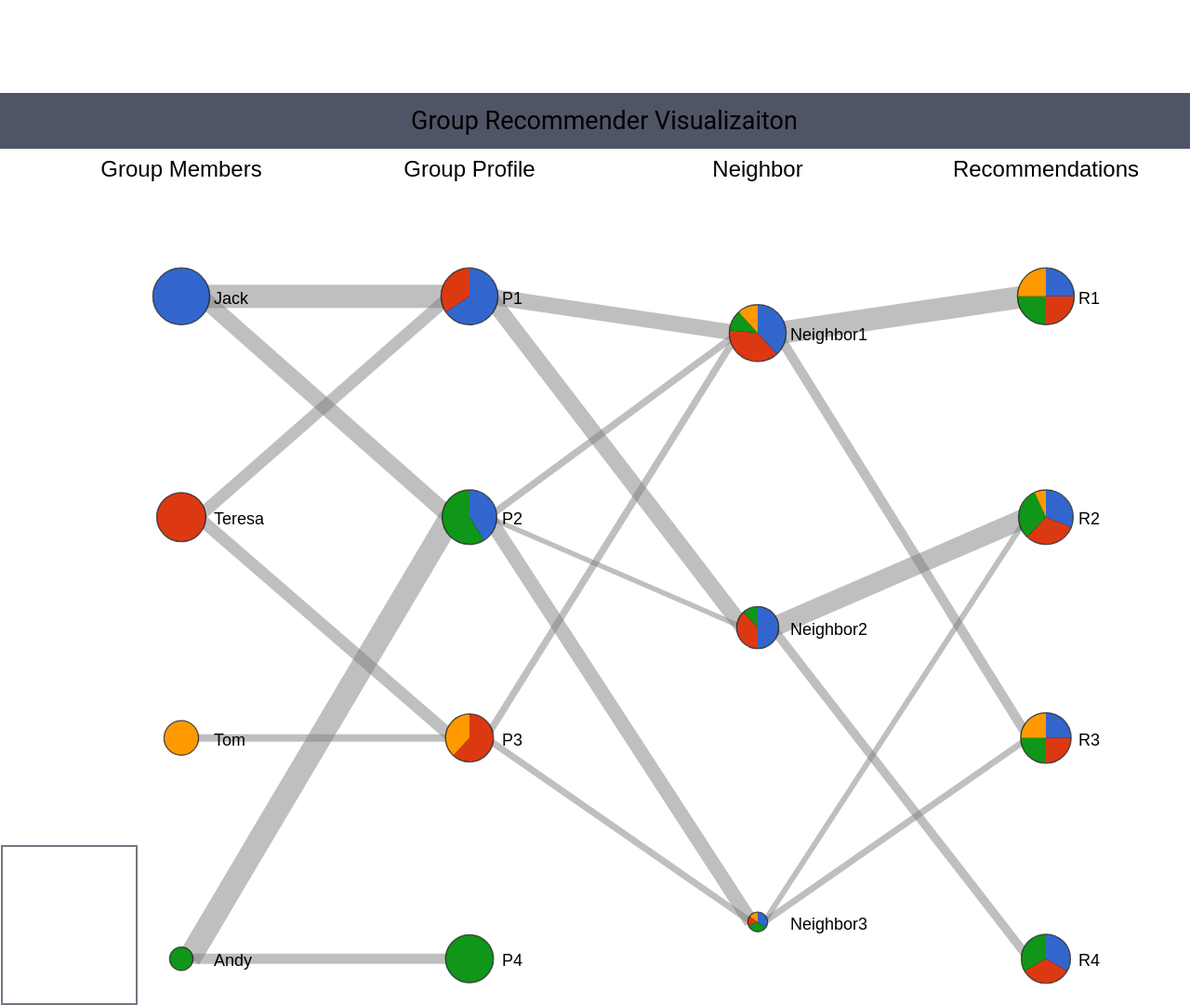
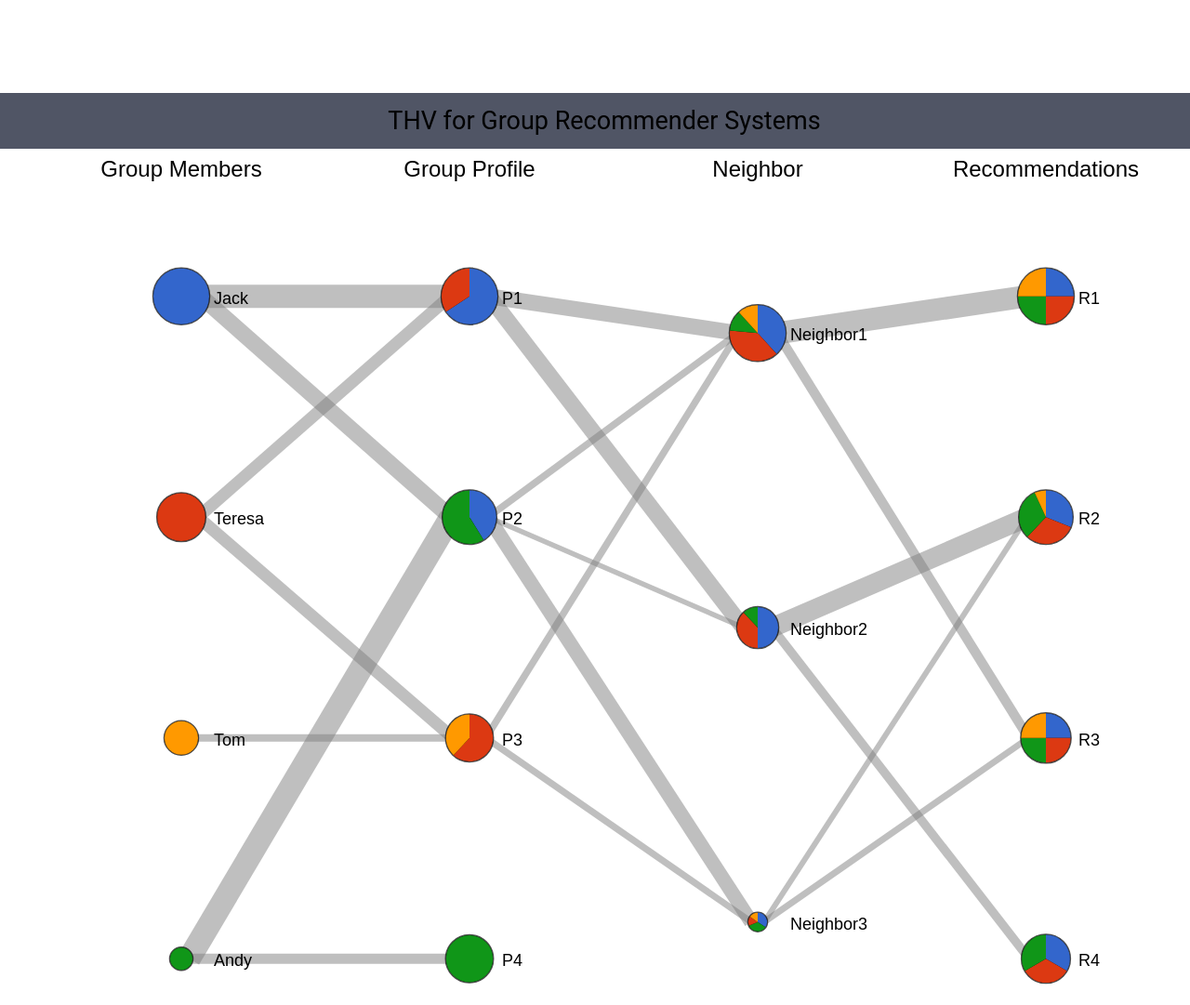
Before and after one commit to Samwangw/HVGR, a plain HTML site: page GVTest.html in a window 1280 px wide. Shown: the top 1081 px of the page at 93% size. Drawn offline with nearby package versions, Linux system fonts and the light colour scheme.

Commit message:
Update GVTest.html

```diff
--- a/GVTest.html
+++ b/GVTest.html
@@ -21,7 +21,7 @@
 
 <body>
 	<div style="width:100%; height: 60px;background-color: #505565;">
-		<p style="text-align: center;vertical-align:middle; width:100%; font-size: 27px;font-family: Roboto,Helvetica Neue,Helvetica,Arial,sans-serif; height:60px;line-height:60px;">Group Recommender Visualizaiton</p>
+		<p style="text-align: center;vertical-align:middle; width:100%; font-size: 27px;font-family: Roboto,Helvetica Neue,Helvetica,Arial,sans-serif; height:60px;line-height:60px;">THV for Group Recommender Systems</p>
 	</div>
 	<script src="http://d3js.org/d3.v3.min.js"></script>
 	<script type="text/javascript" src="js/GroupVis.js" ></script>
@@ -208,19 +208,6 @@
 			.append("svg").attr('width', width).attr('height', (height + margin.b + margin.t))
 			.append("g").attr("transform", "translate(" + margin.l + "," + margin.t + ")");
 
-		svg
-			.append("g").attr("transform", "translate(" + -178 + "," + 700 + ")")
-			.append("rect")
-			.attr("x", 10)
-			.attr("y", 10)
-			.attr("width", 145)
-			.attr("height", 170)
-			.attr("fill", "none")
-			.style("stroke", "#505565")
-			.style("stroke-width", "2")
-			.style("stroke-opacity", 0.8);
-
-
 		vis.draw(vis.getStructureData(structual_data), svg);
 	</script>
 
```
